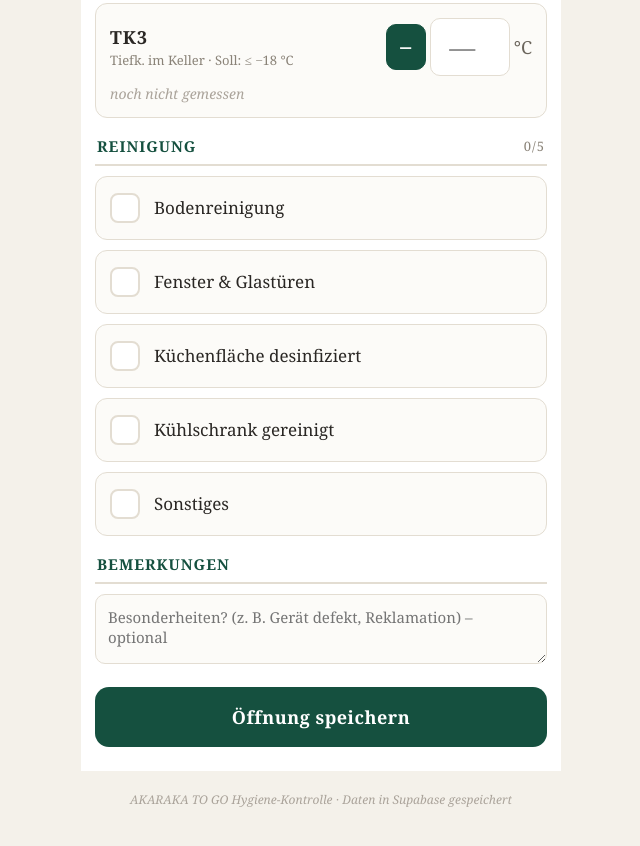
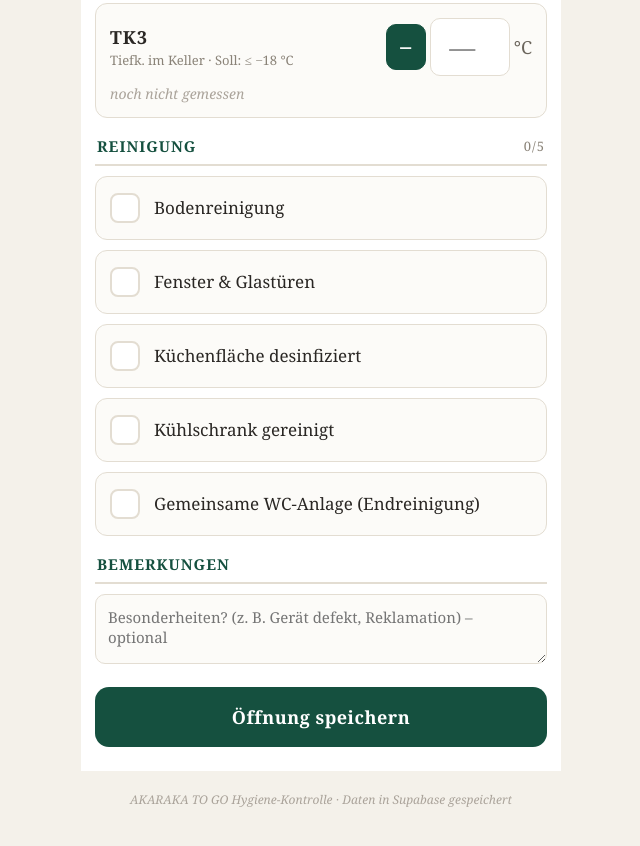
Before and after one commit to pchan671230/akaraka2go-hygiene, a plain HTML site: page index.html in a window 1280 px wide. Shown: the part 1417-2263 px from the top of the page, without its empty margins (319-959 px from the left). Drawn offline with nearby package versions, Linux system fonts and the light colour scheme; no server answers.

Commit message:
Rename cleaning item 'Sonstiges' to 'Gemeinsame WC-Anlage (Endreinigung)'

```diff
--- a/index.html
+++ b/index.html
@@ -146,7 +146,7 @@ const REINIGUNG=[
   {id:"r2",text:"Fenster & Glastüren"},
   {id:"r3",text:"Küchenfläche desinfiziert"},
   {id:"r4",text:"Kühlschrank gereinigt"},
-  {id:"r5",text:"Sonstiges"},
+  {id:"r5",text:"Gemeinsame WC-Anlage (Endreinigung)"},
 ];
 const ABSCHLUSS=[
   {id:"a1",text:"Gas abgestellt"},{id:"a2",text:"Geräte / Strom ausgeschaltet"},
```
